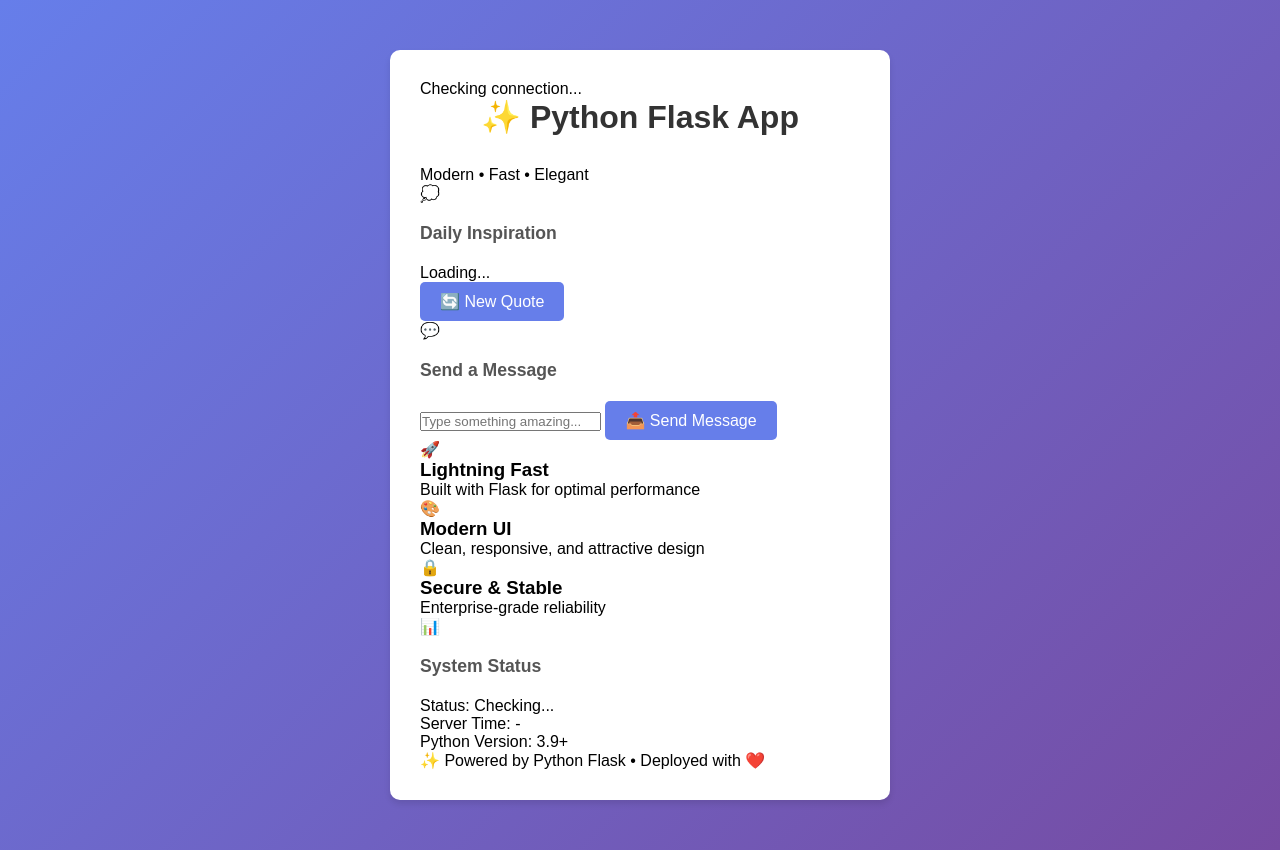
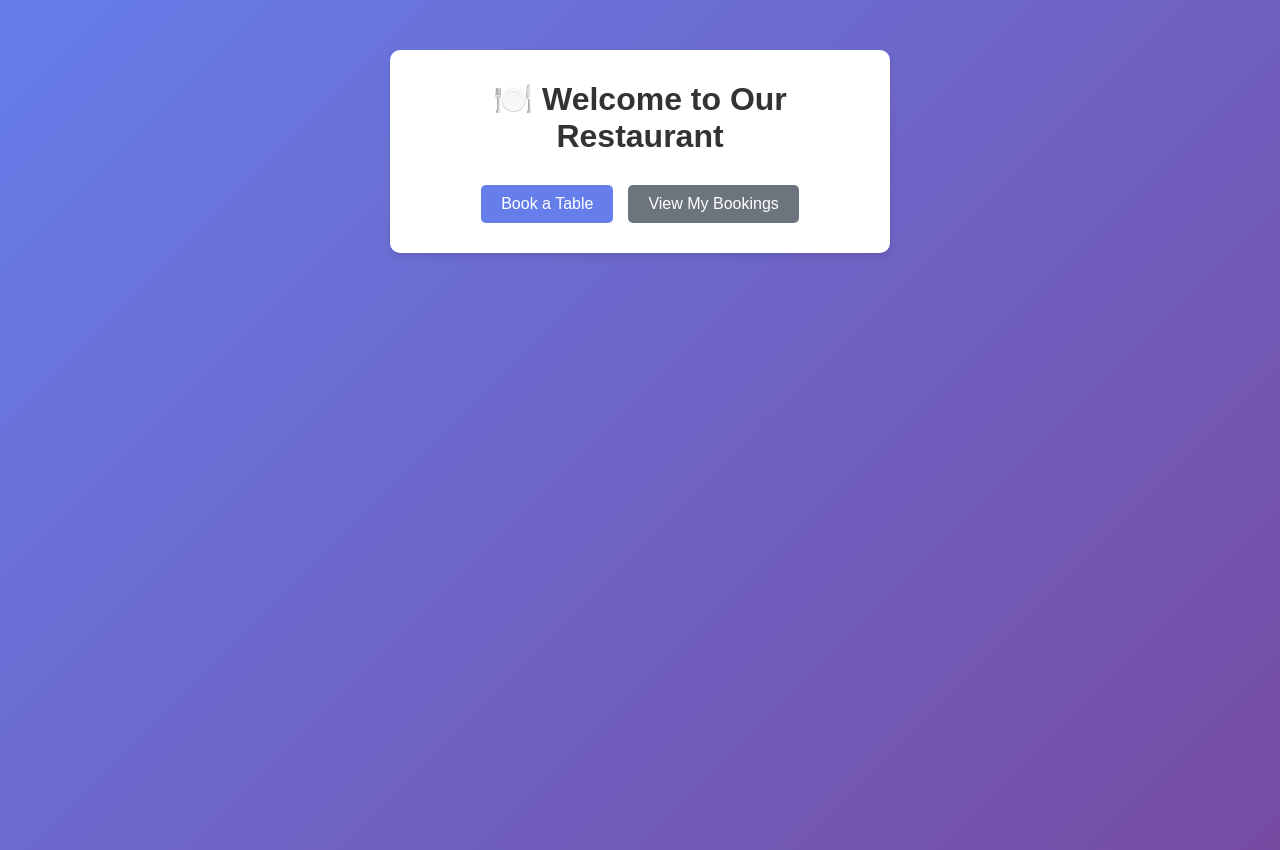
Before and after one commit to krish-devopss/python-webapp, a Flask app: template template/index.html in a window 1280 px wide. Run offline with Flask 3, Linux system fonts and the light colour scheme; the template is opened without the code that fills it, so the values that code supplies are empty.

Commit message:
Update index.html

```diff
--- a/template/index.html
+++ b/template/index.html
@@ -3,102 +3,25 @@
 <head>
     <meta charset="UTF-8">
     <meta name="viewport" content="width=device-width, initial-scale=1.0">
-    <title>✨ Python WebApp | Modern Static Application</title>
-    <link rel="stylesheet" href="{{ url_for('static', filename='css/style.css') }}">
-    <link href="https://fonts.googleapis.com/css2?family=Inter:opsz,wght@14..32,300;14..32,400;14..32,600;14..32,700&display=swap" rel="stylesheet">
+    <title>Restaurant Booking</title>
+    <link rel="stylesheet" href="/static/style.css">
 </head>
 <body>
     <div class="container">
-        <!-- Header Section -->
-        <header class="hero">
-            <div class="status-badge" id="statusBadge">
-                <span class="dot"></span>
-                Checking connection...
-            </div>
-            <h1 class="glow-text">✨ Python Flask App</h1>
-            <p class="subtitle">Modern • Fast • Elegant</p>
-        </header>
+        <h1>🍽️ Welcome to Our Restaurant</h1>
 
-        <!-- Main Content -->
-        <main>
-            <!-- Quote Card -->
-            <div class="card quote-card">
-                <div class="card-header">
-                    <span class="icon">💭</span>
-                    <h2>Daily Inspiration</h2>
-                </div>
-                <p class="quote-text" id="quoteText">Loading...</p>
-                <div class="quote-footer">
-                    <span class="time-badge" id="quoteTime"></span>
-                    <button class="btn btn-small" onclick="fetchNewQuote()">
-                        🔄 New Quote
-                    </button>
-                </div>
-            </div>
+        {% with messages = get_flashed_messages(with_categories=true) %}
+            {% if messages %}
+                {% for category, message in messages %}
+                    <div class="alert alert-{{ category }}">{{ message }}</div>
+                {% endfor %}
+            {% endif %}
+        {% endwith %}
 
-            <!-- Interactive Section -->
-            <div class="card interactive-card">
-                <div class="card-header">
-                    <span class="icon">💬</span>
-                    <h2>Send a Message</h2>
-                </div>
-                <div class="input-group">
-                    <input type="text" id="messageInput" placeholder="Type something amazing..." class="modern-input">
-                    <button onclick="sendMessage()" class="btn btn-primary">
-                        📤 Send Message
-                    </button>
-                </div>
-                <div id="messageResponse" class="message-response hidden"></div>
-            </div>
-
-            <!-- Features Grid -->
-            <div class="features-grid">
-                <div class="feature-card">
-                    <div class="feature-icon">🚀</div>
-                    <h3>Lightning Fast</h3>
-                    <p>Built with Flask for optimal performance</p>
-                </div>
-                <div class="feature-card">
-                    <div class="feature-icon">🎨</div>
-                    <h3>Modern UI</h3>
-                    <p>Clean, responsive, and attractive design</p>
-                </div>
-                <div class="feature-card">
-                    <div class="feature-icon">🔒</div>
-                    <h3>Secure & Stable</h3>
-                    <p>Enterprise-grade reliability</p>
-                </div>
-            </div>
-
-            <!-- Server Info -->
-            <div class="card info-card">
-                <div class="card-header">
-                    <span class="icon">📊</span>
-                    <h2>System Status</h2>
-                </div>
-                <div class="info-grid">
-                    <div class="info-item">
-                        <span class="info-label">Status:</span>
-                        <span class="info-value" id="serverStatus">Checking...</span>
-                    </div>
-                    <div class="info-item">
-                        <span class="info-label">Server Time:</span>
-                        <span class="info-value" id="serverTime">-</span>
-                    </div>
-                    <div class="info-item">
-                        <span class="info-label">Python Version:</span>
-                        <span class="info-value">3.9+</span>
-                    </div>
-                </div>
-            </div>
-        </main>
-
-        <!-- Footer -->
-        <footer>
-            <p>✨ Powered by Python Flask • Deployed with ❤️</p>
-        </footer>
+        <div class="buttons">
+            <a href="/book" class="btn">Book a Table</a>
+            <a href="/view" class="btn btn-secondary">View My Bookings</a>
+        </div>
     </div>
-
-    <script src="{{ url_for('static', filename='js/script.js') }}"></script>
 </body>
 </html>
```
